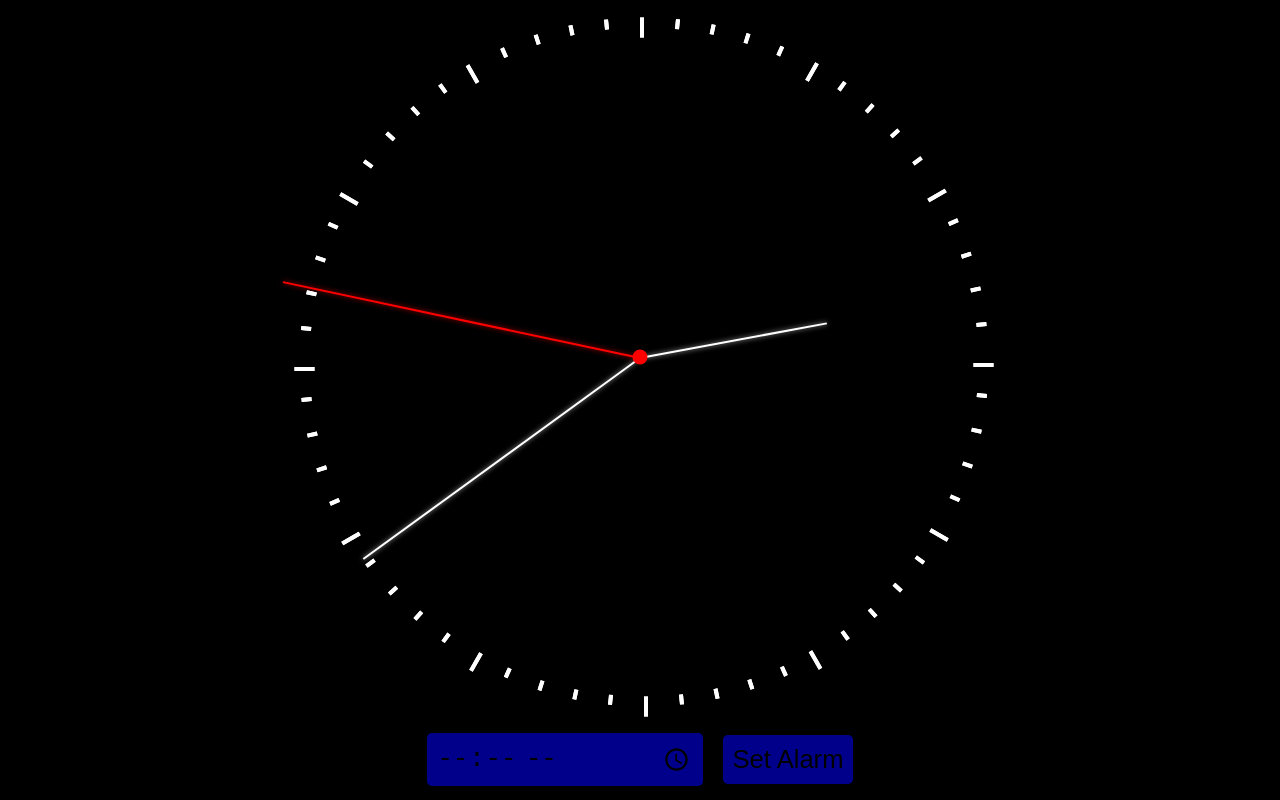
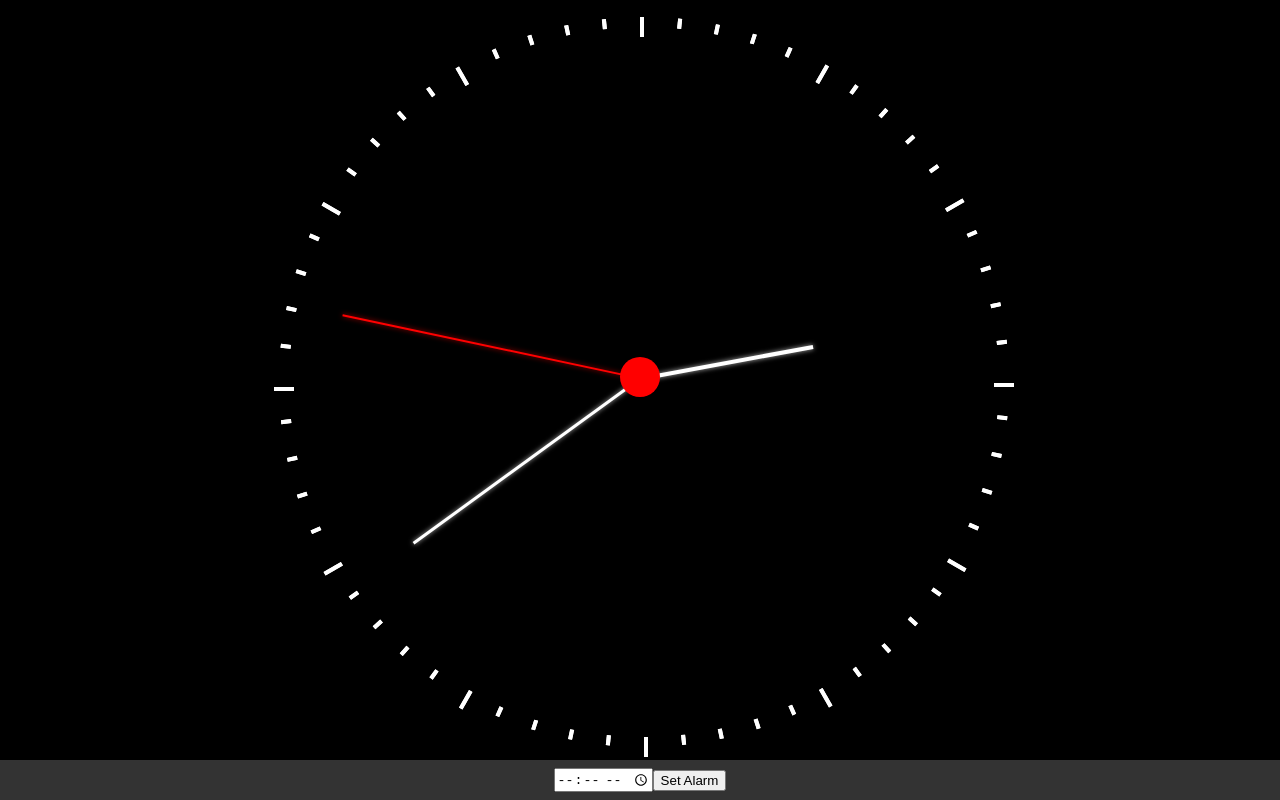
Before and after one commit to PositiveMRay/alarm-clock, a website: page index.html in a window 1280 px wide. Drawn offline with Linux system fonts and the light colour scheme.

Commit message:
Fixed relative lengths of hands and added snooze feature.

```diff
--- a/app.js
+++ b/app.js
@@ -23,7 +23,7 @@ function createTicks() {
   }
 }
 
-setClockRadius();
+setClockFaceRadius();
 
 // Call this function when the page loads
 createTicks();
@@ -74,6 +74,32 @@ function setAlarm() {
 
   alarmTimeout = setTimeout(triggerAlarm, timeToAlarm);
   alert(`Alarm set for ${alarmDate.toLocaleTimeString()}`);
+}
+
+function snoozeAlarm() {
+  // Get the alarm input value (in HH:MM format)
+  const alarmInputField = document.getElementById('alarmTime');
+  const alarmInput = alarmInputField.value;
+
+  if (!alarmInput) {
+    alert('Please set a valid alarm time before snoozing!');
+    return;
+  }
+
+  // Get the current date and parse the alarm input time (HH:MM)
+  const now = new Date();
+  const [hours, minutes] = alarmInput.split(':').map(Number); // Split the HH:MM input into hours and minutes
+  const alarmDate = new Date(now.getFullYear(), now.getMonth(), now.getDate(), hours, minutes);
+
+  // Add 10 minutes to the alarm time
+  alarmDate.setMinutes(alarmDate.getMinutes() + 10);
+
+  // Update the input field with the new time in HH:MM format
+  const newAlarmTime = alarmDate.toTimeString().slice(0, 5); // Extract HH:MM
+  alarmInputField.value = newAlarmTime;
+
+  // Call setAlarm() to set the new alarm
+  setAlarm();
 }
 
 function stopAlarm() {
@@ -132,6 +158,12 @@ document.addEventListener('keydown', function (event) {
     event.preventDefault();
     stopAlarm();
   }
+
+  if (event.key == 'Space' || event.key == ' ') {
+    event.preventDefault();
+    snoozeAlarm();
+  }
+
 });
 
 // Element where double-tap is detected
@@ -155,18 +187,18 @@ function onDoubleTap() {
   stopAlarm();
 }
 
-function setClockRadius() {
-    const clock = document.querySelector('.clock');
-    radius = Math.min(clock.offsetHeight / 2, clock.offsetWidth / 2);
+function setClockFaceRadius() {
+  const clockFace = document.querySelector('.face');
+  radius = Math.min(clockFace.offsetHeight / 2, clockFace.offsetWidth / 2);
 }
 // Call this function when the page loads or when the window is resized
 window.onload = function() {
-    setClockRadius();
-    createTicks();
+  setClockFaceRadius();
+  createTicks();
 };
 
 window.onresize = function() {
-    setClockRadius();
+  setClockFaceRadius();
   document.getElementById('ticks').innerHTML = ''; // Clear existing ticks
   createTicks(); // Regenerate ticks on window resize
 };
--- a/styles copy.css
+++ /dev/null
@@ -1,103 +0,0 @@
-body {
-    font-family: Arial, sans-serif;
-    text-align: center;
-    margin: 0;
-    background-color: black;
-    height: 100vh; /* Full screen height */
-    display: flex;
-    flex-direction: column;
-}
-
-.clock {
-    width: 95vw; /* 95% of the viewport width */
-    height: 95vh; /* 95% of the viewport height */
-    max-width: 95vh; /* Ensure it doesn't exceed the height to maintain circular shape */
-    max-height: 95vh;
-    border-radius: 50%;
-    margin: auto;
-    position: relative;
-}
-
-.face {
-    position: relative;
-    width: 100%;
-    height: 100%;
-    transform: translateY(-3px);
-}
-
-.hand {
-    position: absolute;
-    width: 50%;
-    height: 6px;
-    background-color: white;
-    top: 50%;
-    left: 50%;
-    transform-origin: 0% 50%;
-    transform: rotate(90deg);
-    transition: all 0.05s;
-    box-shadow: 0px 0px 5px rgba(255, 255, 255, 0.7);
-}
-
-.hour {
-    width: 25%;
-    height: 2px;
-    background-color: white;
-}
-
-.minute {
-    width: 45%;
-    height: 2px;
-}
-
-.second {
-    width: 48%;
-    height: 2px;
-    background-color: red;
-    box-shadow: 0px 0px 5px rgba(255, 0, 0, 0.7);
-}
-
-#ticks {
-    position: absolute;
-    top: 0;
-    left: 0;
-    width: 100%;
-    height: 100%;
-    pointer-events: none;
-}
-
-.tick {
-    position: absolute;
-    width: 4px;
-    height: 10px;
-    background-color: white;
-    top: 50%;
-    left: 50%;
-    transform-origin: 100%;
-}
-
-.tick.hour-tick {
-    height: 20px;
-    background-color: white;
-}
-
-.center {
-    position: absolute;
-    top: 50%;
-    left: 50%;
-    width: 15px;
-    height: 15px;
-    background-color: red;
-    border-radius: 50%;
-    transform: translate(-50%, -50%);
-    z-index: 10;
-}
-
-#controls {
-    height: 5vh; /* 5% of the viewport height */
-    display: flex;
-    justify-content: center;
-    align-items: center;
-    background-color: #333;
-    color: white;
-    padding: 0px;
-}
--- a/styles.css
+++ b/styles.css
@@ -9,13 +9,14 @@ body {
 }
 
 .clock {
-    width: 95vw; /* 95% of the viewport width */
-    height: 95vh; /* 95% of the viewport height */
-    max-width: 95vh; /* Ensure it doesn't exceed the height to maintain circular shape */
+    width: 95vw;
+    height: 95vh;
+    max-width: 95vh;
     max-height: 95vh;
     border-radius: 50%;
     margin: auto;
     position: relative;
+    background-color: black;
 }
 
 .face {
@@ -27,31 +28,32 @@ body {
 
 .hand {
     position: absolute;
-    width: 50%;
-    height: 6px;
     background-color: white;
     top: 50%;
     left: 50%;
-    transform-origin: 0% 50%;
+    transform-origin: 0% 50%; /* Rotate from the left side */
     transform: rotate(90deg);
     transition: all 0.05s;
     box-shadow: 0px 0px 5px rgba(255, 255, 255, 0.7);
 }
 
+/* Hour hand: shorter */
 .hour {
-    width: 25%;
-    height: 2px;
+    width: 22vh; /* Fixed length based on viewport height */
+    height: 0.5vh; /* Thickness of the hand */
     background-color: white;
 }
 
+/* Minute hand: longer than hour hand */
 .minute {
-    width: 45%;
-    height: 2px;
+    width: 35vh; /* Fixed length based on viewport height */
+    height: 0.4vh;
 }
 
+/* Second hand: the longest, but should not exceed the clock radius */
 .second {
-    width: 48%;
-    height: 2px;
+    width: 38vh; /* Length based on viewport height to maintain proportionality */
+    height: 0.3vh; /* Thickness is thinner than the minute and hour hands */
     background-color: red;
     box-shadow: 0px 0px 5px rgba(255, 0, 0, 0.7);
 }
@@ -84,66 +86,20 @@ body {
     position: absolute;
     top: 50%;
     left: 50%;
-    width: 15px;
-    height: 15px;
+    width: 5vh;  /* Make center point scalable */
+    height: 5vh;
     background-color: red;
     border-radius: 50%;
     transform: translate(-50%, -50%);
     z-index: 10;
 }
 
-/* Default styles (for larger screens like desktops or tablets) */
 #controls {
-    height: 8vh; /* Slightly smaller for larger screens */
+    height: 5vh; /* 5% of the viewport height */
     display: flex;
     justify-content: center;
     align-items: center;
-    background-color: black;
-    color: darkgray;
-    padding: 10px;
-    font-size: 2vw; /* Default font size for large screens */
+    background-color: #333;
+    color: white;
+    padding: 0px;
 }
-
-#controls input,
-#controls button {
-    font-size: 2vw;
-    padding: 10px;
-    margin: 0 10px;
-    border-radius: 5px;
-    border: none;
-}
-#controls input {
-    color: black;
-    background-color: darkblue;
-}
-
-#controls button {
-    background-color: darkblue;
-    color: black;
-}
-
-#controls input {
-    width: 20vw; /* Default width for larger screens */
-}
-
-/* Media query for smaller screens (like mobile phones) */
-@media (max-width: 768px) {
-    #controls {
-        height: 12vh; /* Larger controls for mobile */
-        font-size: 4vw; /* Larger font size for mobile screens */
-    }
-
-    #controls input,
-    #controls button {
-        font-size: 4vw;
-        padding: 15px;
-    }
-
-    #controls input {
-        width: 40vw; /* Larger width for inputs on small screens */
-    }
-
-    #controls button {
-        padding: 12px 20px; /* Make button padding larger for touch devices */
-    }
-}
```
Also changed, not shown: 1 other file.
